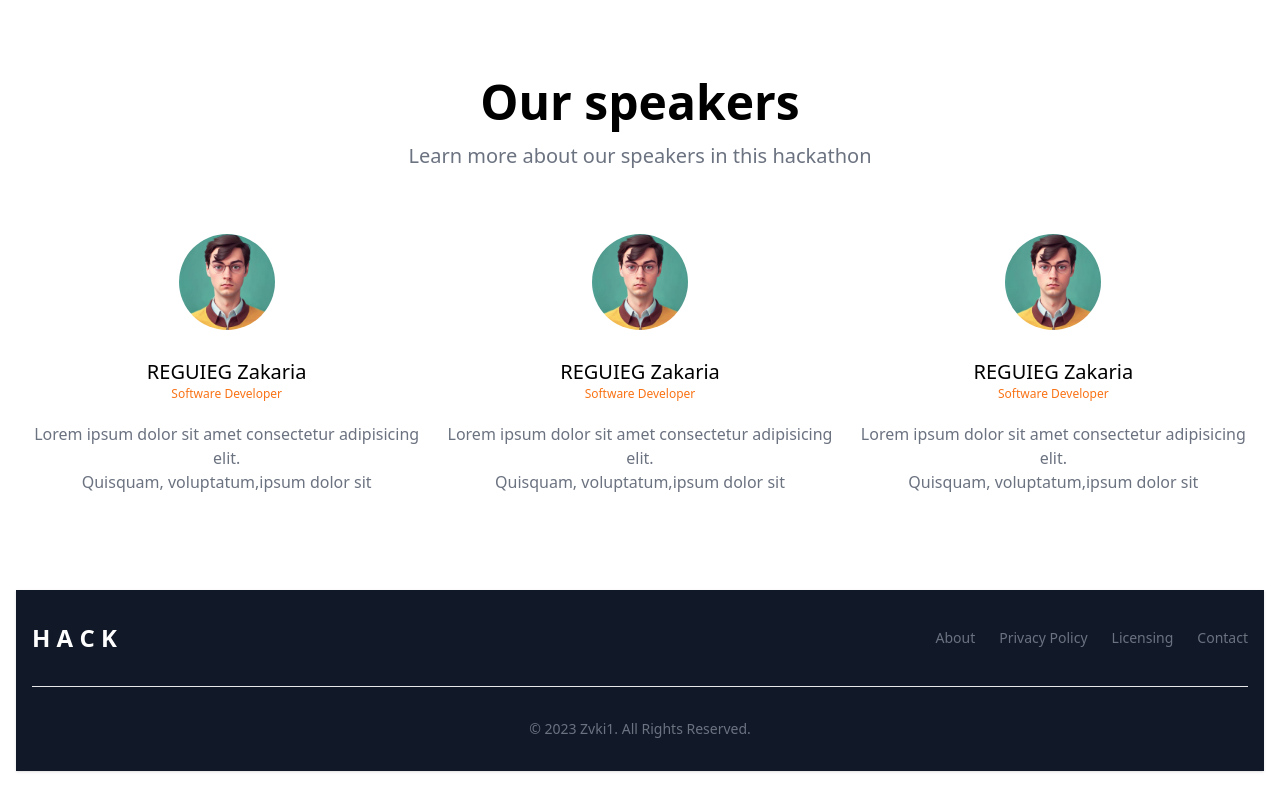
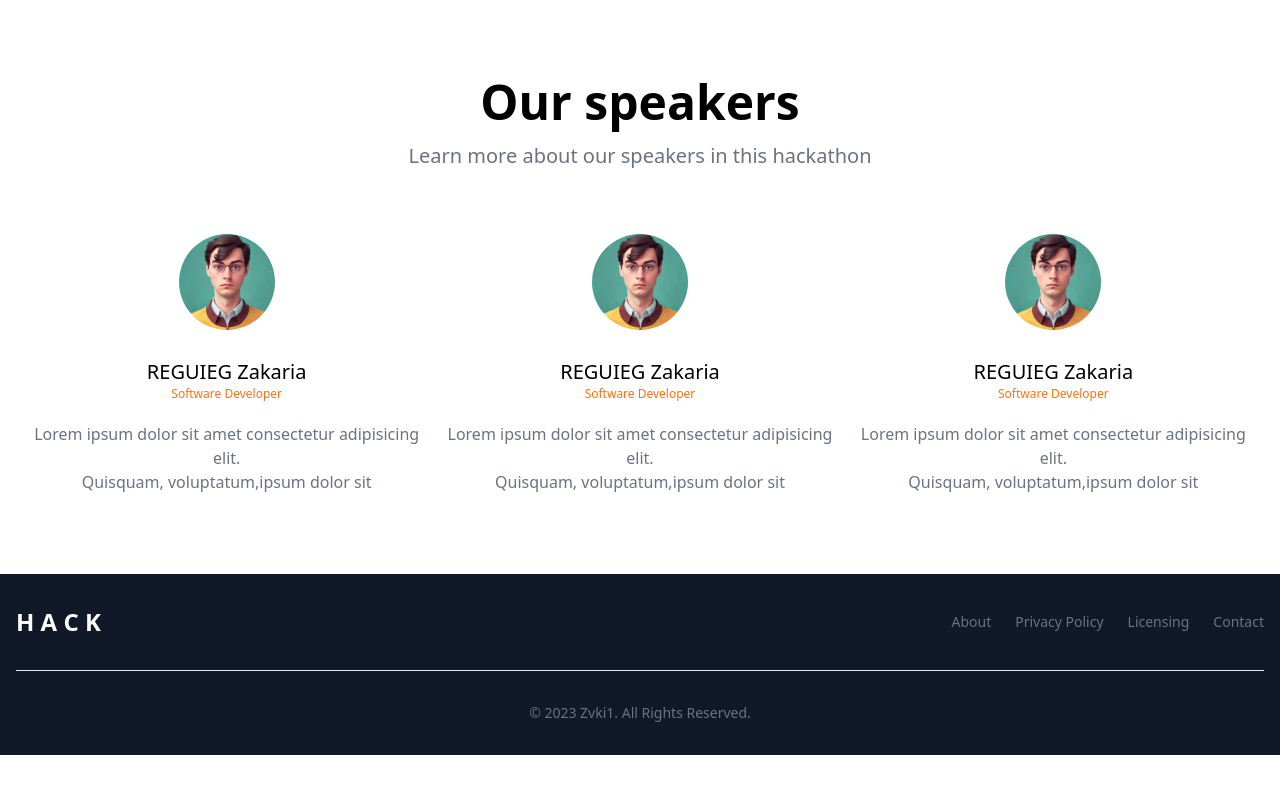
Before and after one commit to Zvki1/Event-Landing-page, a website: page dist/index.html in a window 1280 px wide. Shown: the part 1612-2399 px from the top of the page. After the commit the page ends 2367 px from the top, so only its background shows below. Drawn offline with Linux system fonts and the light colour scheme.

Commit message:
updating thee footer margin

```diff
--- a/dist/index.html
+++ b/dist/index.html
@@ -3,7 +3,7 @@
 <head>
     <meta charset="UTF-8">
     <meta name="viewport" content="width=device-width, initial-scale=1.0">
-    <title>Document</title>
+    <title>OMC EVENT</title>
     <link rel="stylesheet" href="./output.css">
 </head>
 <body >
@@ -130,7 +130,7 @@
    <!-- footer -->
 
 
-<footer class="bg-gray-900  shadow  m-4">
+<footer class="bg-gray-900  shadow  ">
     <div class="w-full max-w-screen-xl mx-auto p-4 md:py-8">
         <div class="sm:flex sm:items-center sm:justify-between">
             <a href="https://flowbite.com/" class="flex items-center mb-4 sm:mb-0 space-x-3 rtl:space-x-reverse">
```
Also changed, not shown: dist/output.css.
